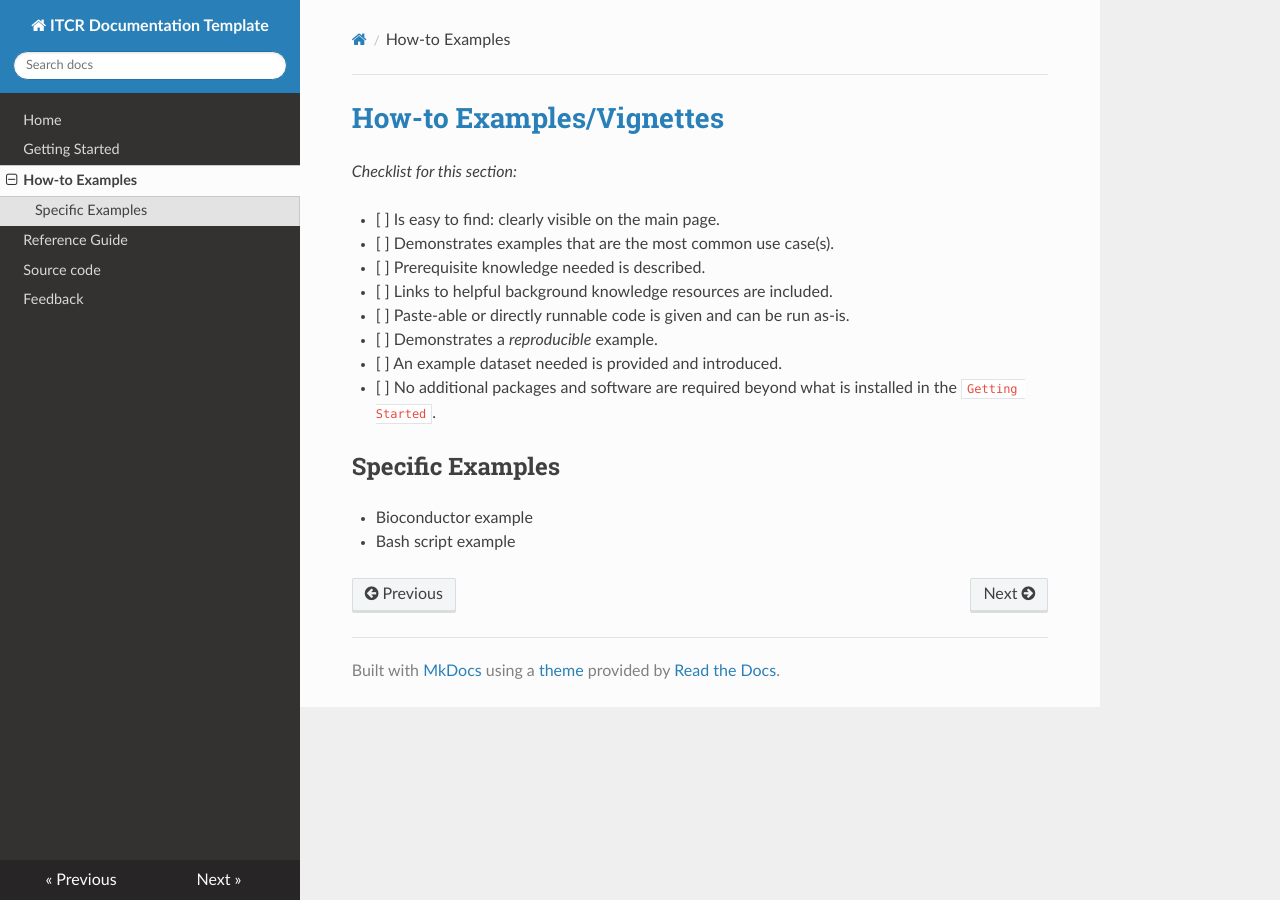
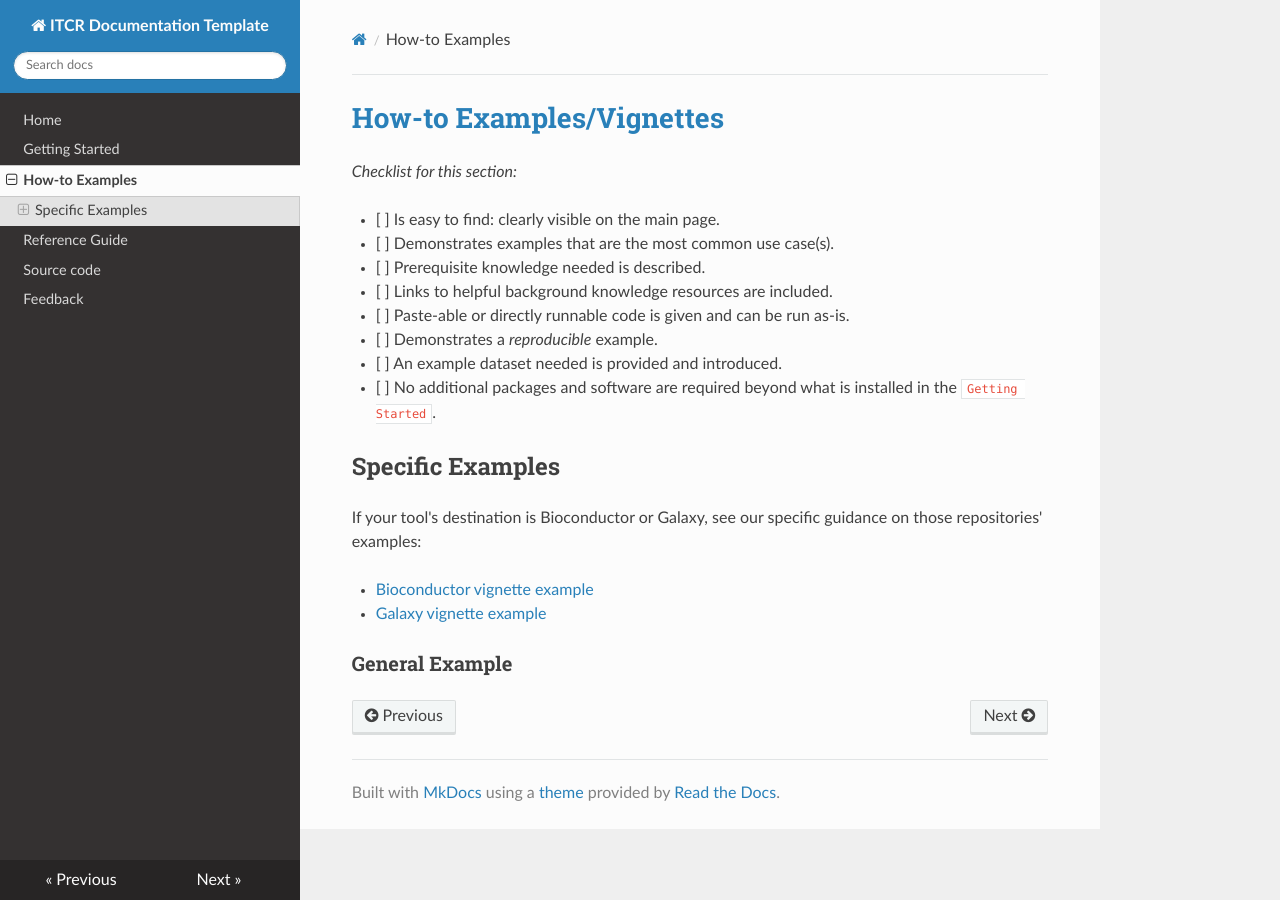
Before and after one commit to cansavvy/itcr-template-documentation, an MkDocs documentation site: the page built from docs/how_to_examples.md, in a window 1280 px wide. Built offline with MkDocs 1.6.1, drawn with Linux system fonts in a browser that asks for light colours; nearby versions of some CDN libraries.

```diff
--- a/docs/bioconductor_guides/bioconductor_vignette_template.Rmd
+++ b/docs/bioconductor_guides/bioconductor_vignette_template.Rmd
@@ -18,6 +18,11 @@ What background information should your user know?
 
 From Bioconductor about this section:
 > Add an “Introduction” section that serves as an abstract to introduce the objective, models, unique functions, key points, etc that distinguish the package from other packages of similar type.
+
+_More info_:
+
+- [Bioconductor's vignette guidance](https://www.bioconductor.org/developers/package-guidelines/#Vignettes).
+- Guidance from [Oles et al, 2021](https://bioconductor.org/packages/devel/bioc/vignettes/BiocStyle/inst/doc/AuthoringRmdVignettes.html) on creating Bioconductor R Markdown vignettes.
 
 # Installation
 
--- a/docs/how_to_examples.md
+++ b/docs/how_to_examples.md
@@ -1,4 +1,4 @@
-# [How-to Examples/Vignettes](https://jhudatascience.org/ITCR_Documentation_and_Usability/creating-a-helpful-how-to-examples.html)
+# [How-to Examples/Vignettes](https://jhudatascience.org/ITCR_Documentation_and_Usability/creating-helpful-how-to-examples.html)
 
 _Checklist for this section:_
 
@@ -13,5 +13,9 @@ _Checklist for this section:_
 
 ## Specific Examples
 
-- Bioconductor example
-- Bash script example
+If your tool's destination is Bioconductor or Galaxy, see our specific guidance on those repositories' examples:
+
+- [Bioconductor vignette example](./bioconductor_guides/bioconductor_vignette_template.Rmd)
+- [Galaxy vignette example](https://training.galaxyproject.org/training-material/topics/contributing/tutorials/create-new-tutorial/tutorial.html)
+
+### General Example
```
